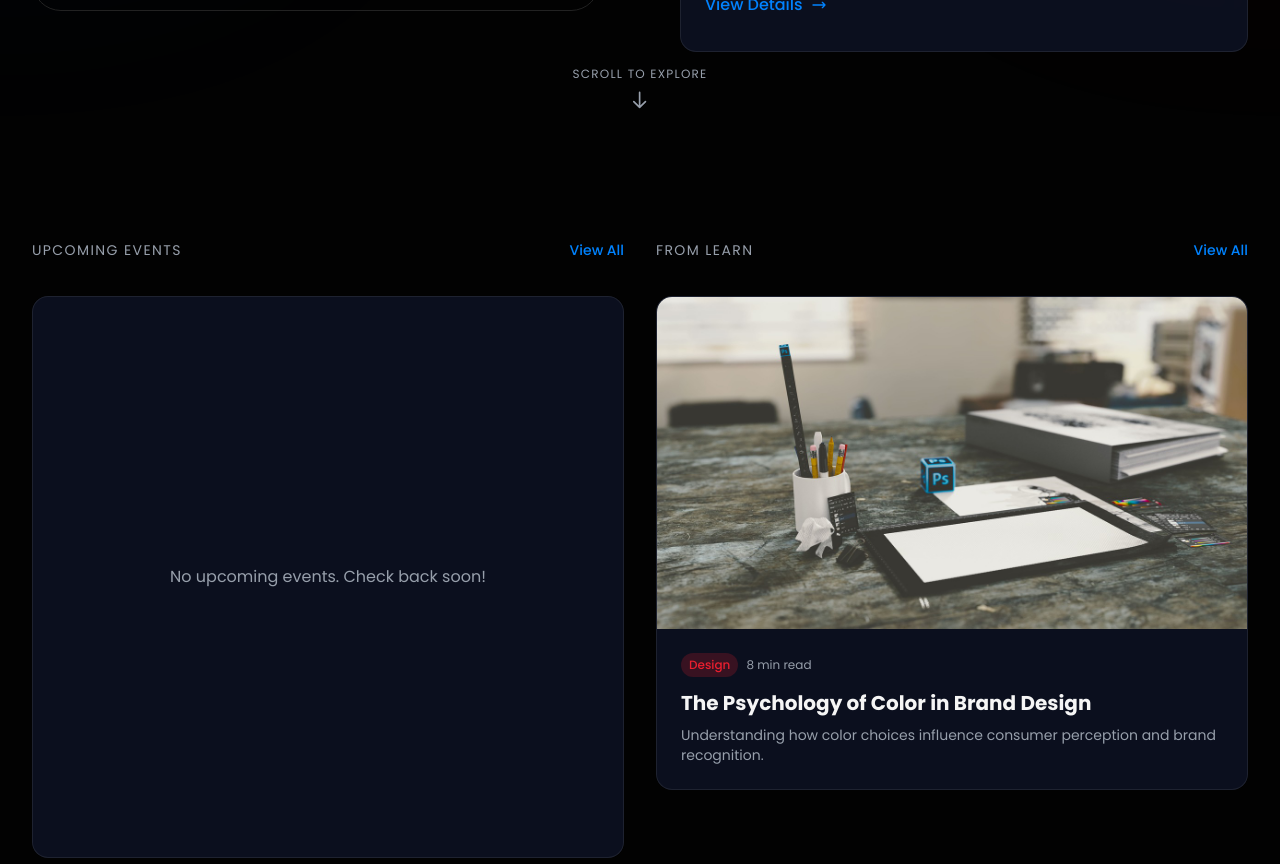
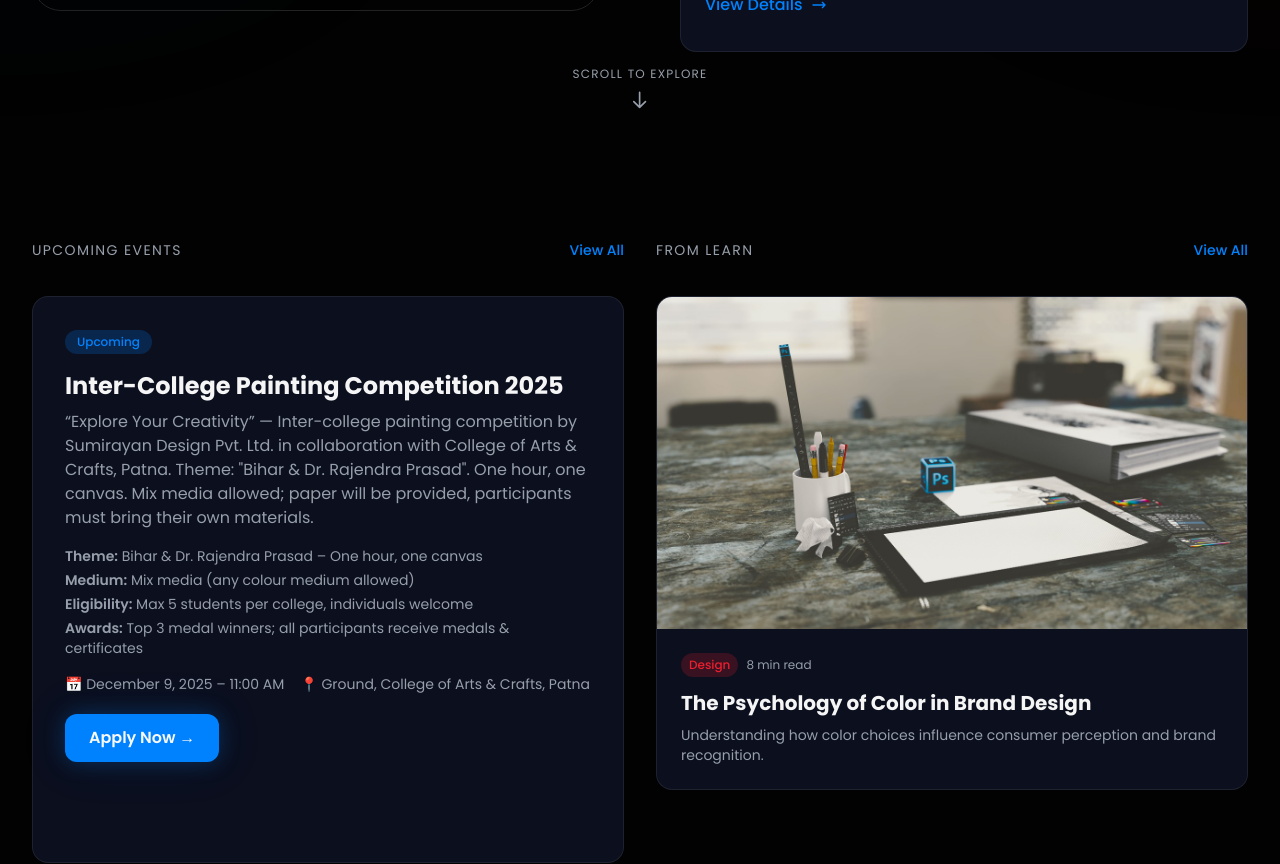
Before and after one commit to abhishekkumardevloper/sumirayan, a Next.js app: page / in a window 1280 px wide. Shown: the part 720-1584 px from the top of the page. Built offline with nearby package versions, Linux system fonts and the light colour scheme; no server answers; the database is empty.

Commit message:
Fix formatting and improve event section layout

```diff
--- a/components/sections/events-learn-preview.tsx
+++ b/components/sections/events-learn-preview.tsx
@@ -11,17 +11,20 @@ export function EventsLearnPreview() {
   const [featuredArticle, setFeaturedArticle] = useState<Post | null>(null)
   const [loading, setLoading] = useState(true)
 
+  const APPLY_LINK =
+    "https://docs.google.com/forms/d/e/1FAIpQLSditdPgSknXtq_6FnaEsaZyyJp2zlmGwj0YvhDf7W09Mf4-XA/viewform?usp=sharing&ouid=111351627280286504766"
+
   useEffect(() => {
     async function loadData() {
       try {
         const [event, article] = await Promise.all([
           getNextUpcomingEvent(),
-          getFeaturedPost()
+          getFeaturedPost(),
         ])
         setUpcomingEvent(event)
         setFeaturedArticle(article)
       } catch (error) {
-        console.error('Error loading preview data:', error)
+        console.error("Error loading preview data:", error)
       } finally {
         setLoading(false)
       }
@@ -30,42 +33,32 @@ export function EventsLearnPreview() {
   }, [])
 
   const formatDate = (dateStr: string) => {
-    return new Date(dateStr).toLocaleDateString('en-US', {
-      year: 'numeric',
-      month: 'long',
-      day: 'numeric'
+    return new Date(dateStr).toLocaleDateString("en-US", {
+      year: "numeric",
+      month: "long",
+      day: "numeric",
     })
   }
 
-  if (loading) {
-    return (
-      <section className="py-12 sm:py-16 md:py-24 relative">
-        <div className="max-w-7xl mx-auto px-4 sm:px-6 lg:px-8">
-          <div className="grid grid-cols-1 lg:grid-cols-2 gap-4 sm:gap-6 lg:gap-8">
-            <div className="glass rounded-xl sm:rounded-2xl p-5 sm:p-6 md:p-8 animate-pulse">
-              <div className="h-5 sm:h-6 w-28 sm:w-32 bg-muted rounded mb-3 sm:mb-4" />
-              <div className="h-6 sm:h-8 w-full bg-muted rounded mb-2" />
-              <div className="h-3 sm:h-4 w-3/4 bg-muted rounded mb-3 sm:mb-4" />
-              <div className="h-3 sm:h-4 w-1/2 bg-muted rounded" />
-            </div>
-            <div className="glass rounded-xl sm:rounded-2xl overflow-hidden animate-pulse">
-              <div className="aspect-video bg-muted" />
-              <div className="p-4 sm:p-6">
-                <div className="h-3 sm:h-4 w-20 sm:w-24 bg-muted rounded mb-2" />
-                <div className="h-5 sm:h-6 w-full bg-muted rounded mb-2" />
-                <div className="h-3 sm:h-4 w-3/4 bg-muted rounded" />
-              </div>
-            </div>
-          </div>
-        </div>
-      </section>
-    )
-  }
+  // 🔹 Fallback painting competition data
+  const fallbackDate = "2025-12-09T11:00:00"
+  const fallbackTitle = "Inter-College Painting Competition 2025"
+  const fallbackLocation = "Ground, College of Arts & Crafts, Patna"
+  const fallbackDescription =
+    '“Explore Your Creativity” — Inter-college painting competition by Sumirayan Design Pvt. Ltd. in collaboration with College of Arts & Crafts, Patna. Theme: "Bihar & Dr. Rajendra Prasad". One hour, one canvas. Mix media allowed; paper will be provided, participants must bring their own materials.'
+
+  const eventTitle = upcomingEvent?.title || fallbackTitle
+  const eventDescription = upcomingEvent?.description || fallbackDescription
+  const eventDate = upcomingEvent?.date || fallbackDate
+  const eventLocation = upcomingEvent?.location || fallbackLocation
+
+  if (loading) return null
 
   return (
     <section className="py-12 sm:py-16 md:py-24 relative">
       <div className="max-w-7xl mx-auto px-4 sm:px-6 lg:px-8">
         <div className="grid grid-cols-1 lg:grid-cols-2 gap-4 sm:gap-6 lg:gap-8">
+          {/* UPCOMING EVENT */}
           <motion.div
             initial={{ opacity: 0, x: -30 }}
             whileInView={{ opacity: 1, x: 0 }}
@@ -73,56 +66,76 @@ export function EventsLearnPreview() {
             transition={{ duration: 0.6 }}
           >
             <div className="flex items-center justify-between mb-4 sm:mb-6">
-              <h3 className="text-xs sm:text-sm uppercase tracking-widest text-muted-foreground">Upcoming Events</h3>
+              <h3 className="text-xs sm:text-sm uppercase tracking-widest text-muted-foreground">
+                Upcoming Events
+              </h3>
+
               <Link href="/events" className="text-primary text-xs sm:text-sm font-medium hover:underline min-h-[44px] flex items-center">
                 View All
               </Link>
             </div>
-            {upcomingEvent ? (
-              <div className="glass rounded-xl sm:rounded-2xl p-5 sm:p-6 md:p-8 h-full">
+
+            <div className="glass rounded-xl sm:rounded-2xl p-5 sm:p-6 md:p-8 h-full relative">
               <span className="inline-block px-2.5 py-1 sm:px-3 rounded-full bg-primary/20 text-primary text-xs font-medium mb-3 sm:mb-4">
                 Upcoming
               </span>
-                <h4 className="text-lg sm:text-xl md:text-2xl font-bold text-foreground mb-2">{upcomingEvent.title}</h4>
-                <p className="text-muted-foreground text-sm sm:text-base mb-3 sm:mb-4 line-clamp-2 sm:line-clamp-none">{upcomingEvent.description}</p>
-                <div className="flex flex-col sm:flex-row sm:items-center gap-2 sm:gap-4 text-xs sm:text-sm text-muted-foreground">
+
+              <h4 className="text-lg sm:text-xl md:text-2xl font-bold mb-2">
+                {eventTitle}
+              </h4>
+
+              <p className="text-muted-foreground mb-3 sm:mb-4 text-sm sm:text-base line-clamp-4 sm:line-clamp-none">
+                {eventDescription}
+              </p>
+
+              {!upcomingEvent && (
+                <div className="space-y-1 mb-4 text-xs sm:text-sm text-muted-foreground">
+                  <p>
+                    <span className="font-semibold">Theme:</span> Bihar &amp; Dr. Rajendra Prasad – One hour, one canvas
+                  </p>
+                  <p>
+                    <span className="font-semibold">Medium:</span> Mix media (any colour medium allowed)
+                  </p>
+                  <p>
+                    <span className="font-semibold">Eligibility:</span> Max 5 students per college, individuals welcome
+                  </p>
+                  <p>
+                    <span className="font-semibold">Awards:</span> Top 3 medal winners; all participants receive medals & certificates
+                  </p>
+                </div>
+              )}
+
+              <div className="flex flex-col sm:flex-row sm:items-center gap-2 sm:gap-4 text-xs sm:text-sm text-muted-foreground mb-5">
                 <span className="flex items-center gap-2">
-                    <svg className="w-4 h-4 flex-shrink-0" fill="none" viewBox="0 0 24 24" stroke="currentColor">
-                      <path
-                        strokeLinecap="round"
-                        strokeLinejoin="round"
-                        strokeWidth={2}
-                        d="M8 7V3m8 4V3m-9 8h10M5 21h14a2 2 0 002-2V7a2 2 0 00-2-2H5a2 2 0 00-2 2v12a2 2 0 002 2z"
-                      />
-                    </svg>
-                    {formatDate(upcomingEvent.date)}
+                  📅 {formatDate(eventDate)} – 11:00 AM
                 </span>
                 <span className="flex items-center gap-2">
-                    <svg className="w-4 h-4 flex-shrink-0" fill="none" viewBox="0 0 24 24" stroke="currentColor">
-                      <path
-                        strokeLinecap="round"
-                        strokeLinejoin="round"
-                        strokeWidth={2}
-                        d="M17.657 16.657L13.414 20.9a1.998 1.998 0 01-2.827 0l-4.244-4.243a8 8 0 1111.314 0z"
-                      />
-                      <path
-                        strokeLinecap="round"
-                        strokeLinejoin="round"
-                        strokeWidth={2}
-                        d="M15 11a3 3 0 11-6 0 3 3 0 016 0z"
-                      />
-                    </svg>
-                    <span className="truncate">{upcomingEvent.location}</span>
+                  📍 {eventLocation}
                 </span>
               </div>
+
+              {/* APPLY NOW BUTTON */}
+              <a
+                href={APPLY_LINK}
+                target="_blank"
+                rel="noopener noreferrer"
+                className="
+                  inline-flex items-center justify-center
+                  rounded-lg px-6 py-3
+                  bg-primary text-primary-foreground
+                  font-semibold text-sm sm:text-base
+                  transition-all duration-200
+                  hover:scale-[1.03]
+                  hover:shadow-lg glow-primary
+                  w-full sm:w-auto
+                "
+              >
+                Apply Now →
+              </a>
             </div>
-            ) : (
-              <div className="glass rounded-xl sm:rounded-2xl p-5 sm:p-6 md:p-8 h-full flex items-center justify-center">
-                <p className="text-muted-foreground text-sm sm:text-base">No upcoming events. Check back soon!</p>
-              </div>
-            )}
           </motion.div>
 
+          {/* FROM LEARN (UNCHANGED) */}
           <motion.div
             initial={{ opacity: 0, x: 30 }}
             whileInView={{ opacity: 1, x: 0 }}
@@ -130,11 +143,15 @@ export function EventsLearnPreview() {
             transition={{ duration: 0.6 }}
           >
             <div className="flex items-center justify-between mb-4 sm:mb-6">
-              <h3 className="text-xs sm:text-sm uppercase tracking-widest text-muted-foreground">From Learn</h3>
+              <h3 className="text-xs sm:text-sm uppercase tracking-widest text-muted-foreground">
+                From Learn
+              </h3>
+
               <Link href="/learn" className="text-primary text-xs sm:text-sm font-medium hover:underline min-h-[44px] flex items-center">
                 View All
               </Link>
             </div>
+
             {featuredArticle ? (
               <Link href={`/learn/${featuredArticle.slug}`} className="block group">
                 <div className="glass rounded-xl sm:rounded-2xl overflow-hidden h-full">
@@ -144,31 +161,31 @@ export function EventsLearnPreview() {
                       alt={featuredArticle.title}
                       className="w-full h-full object-cover transition-transform duration-500 group-hover:scale-105"
                     />
-                    {featuredArticle.is_premium && (
-                      <div className="absolute top-2 right-2 sm:top-3 sm:right-3">
-                        <span className="px-2 py-0.5 sm:py-1 rounded-full bg-yellow-500/90 text-yellow-900 text-xs font-bold">
-                          Premium
-                        </span>
                   </div>
-                    )}
-                  </div>
+
                   <div className="p-4 sm:p-5 md:p-6">
                     <div className="flex items-center gap-2 mb-2 sm:mb-3">
                       <span className="px-2 py-0.5 sm:py-1 rounded-full bg-secondary/20 text-secondary text-xs font-medium">
                         {featuredArticle.tag}
                       </span>
-                      <span className="text-muted-foreground text-xs">{featuredArticle.read_time}</span>
+                      <span className="text-muted-foreground text-xs">
+                        {featuredArticle.read_time}
+                      </span>
                     </div>
-                    <h4 className="text-base sm:text-lg md:text-xl font-bold text-foreground mb-1 sm:mb-2 group-hover:text-primary transition-colors line-clamp-2">
+
+                    <h4 className="text-base sm:text-lg md:text-xl font-bold mb-1 sm:mb-2 group-hover:text-primary transition-colors line-clamp-2">
                       {featuredArticle.title}
                     </h4>
-                    <p className="text-muted-foreground text-xs sm:text-sm line-clamp-2">{featuredArticle.excerpt}</p>
+
+                    <p className="text-muted-foreground text-xs sm:text-sm line-clamp-2">
+                      {featuredArticle.excerpt}
+                    </p>
                   </div>
                 </div>
               </Link>
             ) : (
-              <div className="glass rounded-xl sm:rounded-2xl p-5 sm:p-6 md:p-8 h-full flex items-center justify-center">
-                <p className="text-muted-foreground text-sm sm:text-base">No featured articles yet.</p>
+              <div className="glass p-6 rounded-xl sm:rounded-2xl text-center text-muted-foreground">
+                No featured articles yet.
               </div>
             )}
           </motion.div>
```
Lines whose indentation alone changed are shown as unchanged.
